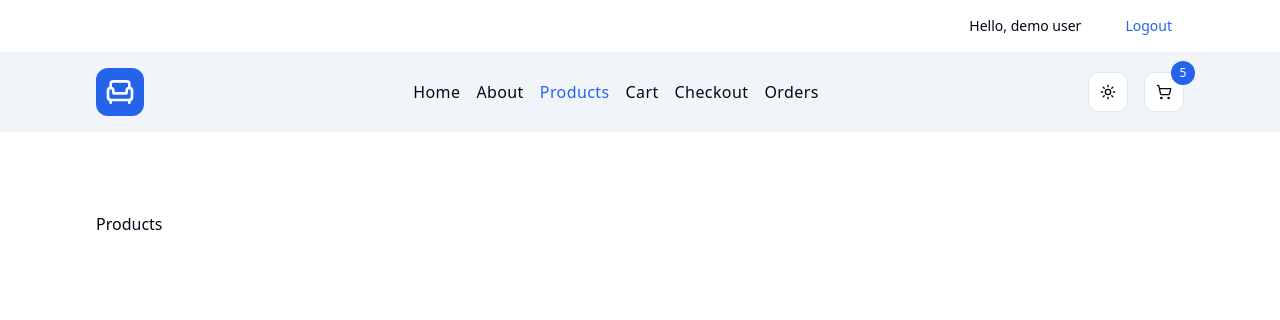
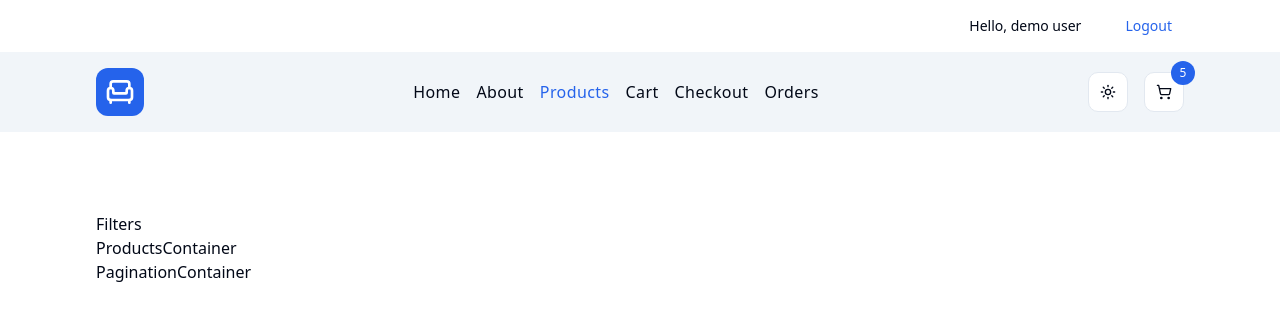
Before and after one commit to alirlikh/store, a React (Vite) app: page /products in a window 1280 px wide. Shown: the top 320 px of the page. Built offline with nearby package versions, Linux system fonts and the light colour scheme.

Commit message:
feat: create product page component

```diff
--- a/src/App.tsx
+++ b/src/App.tsx
@@ -15,6 +15,7 @@ import {
 } from "./pages"
 import { ErrorElement } from "./components"
 import { loader as landingLoader } from "@/pages/Landing"
+import { loader as productLoader } from "@/pages/Products"
 
 const router = createBrowserRouter([
   {
@@ -22,8 +23,18 @@ const router = createBrowserRouter([
     element: <HomeLayout />,
     errorElement: <Error />,
     children: [
-      { index: true, element: <Landing />, errorElement: <ErrorElement />, loader: landingLoader },
-      { path: "products", element: <Products />, errorElement: <ErrorElement /> },
+      {
+        index: true,
+        element: <Landing />,
+        errorElement: <ErrorElement />,
+        loader: landingLoader
+      },
+      {
+        path: "products",
+        element: <Products />,
+        errorElement: <ErrorElement />
+        // loader: productLoader
+      },
       { path: "products/:id", element: <SingleProduct />, errorElement: <ErrorElement /> },
       { path: "cart", element: <Cart />, errorElement: <ErrorElement /> },
       { path: "about", element: <About />, errorElement: <ErrorElement /> },
--- /dev/null
+++ b/src/components/Filters.tsx
@@ -0,0 +1,4 @@
+const Filters = () => {
+  return <div>Filters</div>
+}
+export default Filters
--- /dev/null
+++ b/src/components/PaginationContainer.tsx
@@ -0,0 +1,4 @@
+const PaginationContainer = () => {
+  return <div>PaginationContainer</div>
+}
+export default PaginationContainer
--- /dev/null
+++ b/src/components/ProductsContainer.tsx
@@ -0,0 +1,4 @@
+const ProductsContainer = () => {
+  return <div>ProductsContainer</div>
+}
+export default ProductsContainer
--- /dev/null
+++ b/src/components/ProductsList.tsx
@@ -0,0 +1,4 @@
+const ProductsList = () => {
+  return <div>ProductsList</div>
+}
+export default ProductsList
--- a/src/components/index.ts
+++ b/src/components/index.ts
@@ -11,3 +11,7 @@ export { default as ProductsGrid } from "./ProductsGrid"
 export { default as SectionTitle } from "./SectionTitle"
 export { default as HeroCarousel } from "./HeroCarousel"
 export { default as FeaturedProducts } from "./FeaturedProducts"
+export { default as Filters } from "./Filters"
+export { default as ProductsList } from "./ProductsList"
+export { default as ProductsContainer } from "./ProductsContainer"
+export { default as PaginationContainer } from "./PaginationContainer"
--- a/src/pages/Products.tsx
+++ b/src/pages/Products.tsx
@@ -1,8 +1,21 @@
-import React from 'react'
+import { Filters, PaginationContainer, ProductsContainer } from "@/components"
+import { customFetch, type ProductsResponse } from "@/utils"
+import { LoaderFunction } from "react-router-dom"
+
+const url = "/products"
+
+export const loader: LoaderFunction = async (): Promise<ProductsResponse> => {
+  const response = await customFetch<ProductsResponse>(url)
+  return { ...response.data }
+}
 
 const Products = () => {
   return (
-    <div>Products</div>
+    <>
+      <Filters />
+      <ProductsContainer />
+      <PaginationContainer />
+    </>
   )
 }
 
```
